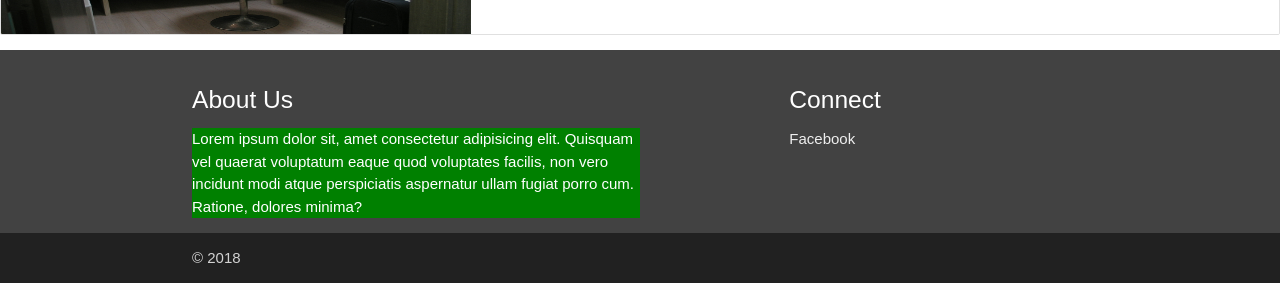
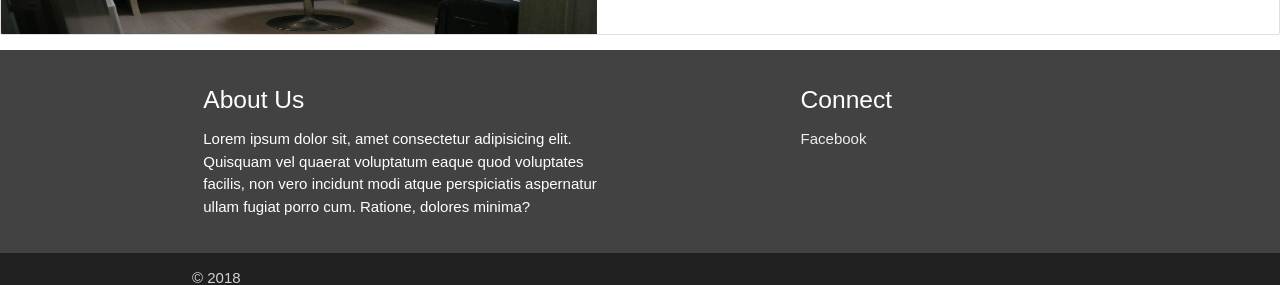
Before and after one commit to clickingmouse/M7GH, a React (Create React App) app in the folder m7gh/: page /rooms in a window 1280 px wide. Shown: the part 1035-1320 px from the top of the page. Built offline with nearby package versions, Linux system fonts and the light colour scheme.

Commit message:
tweaked css to only apply to roomsCollection

```diff
--- a/m7gh/src/components/ourrooms/rooms.css
+++ b/m7gh/src/components/ourrooms/rooms.css
@@ -1,4 +1,4 @@
-p {
+.collection-item p {
   background-color: green;
 }
 
@@ -11,15 +11,15 @@ img {
   /*background-color: yellow;*/
 }
 
-.row {
+.collection .row {
   margin: 0px;
 }
 
-.row .col {
+.collection .row .col {
   padding: 0px;
 }
 
-img.responsive-img {
+.collection img.responsive-img {
   height: 174px;
-  width: 470px;
+  width: 70%;
 }
```
